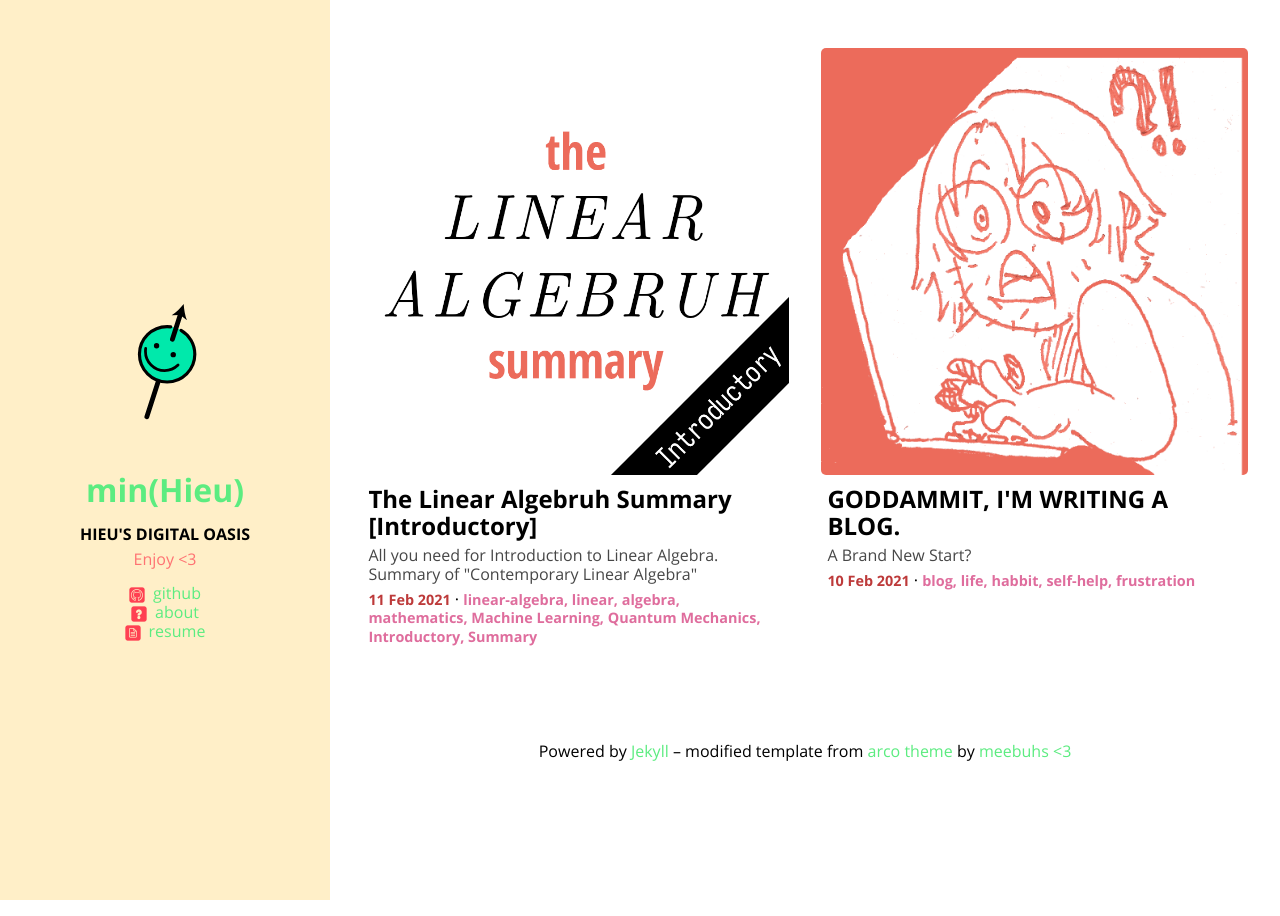
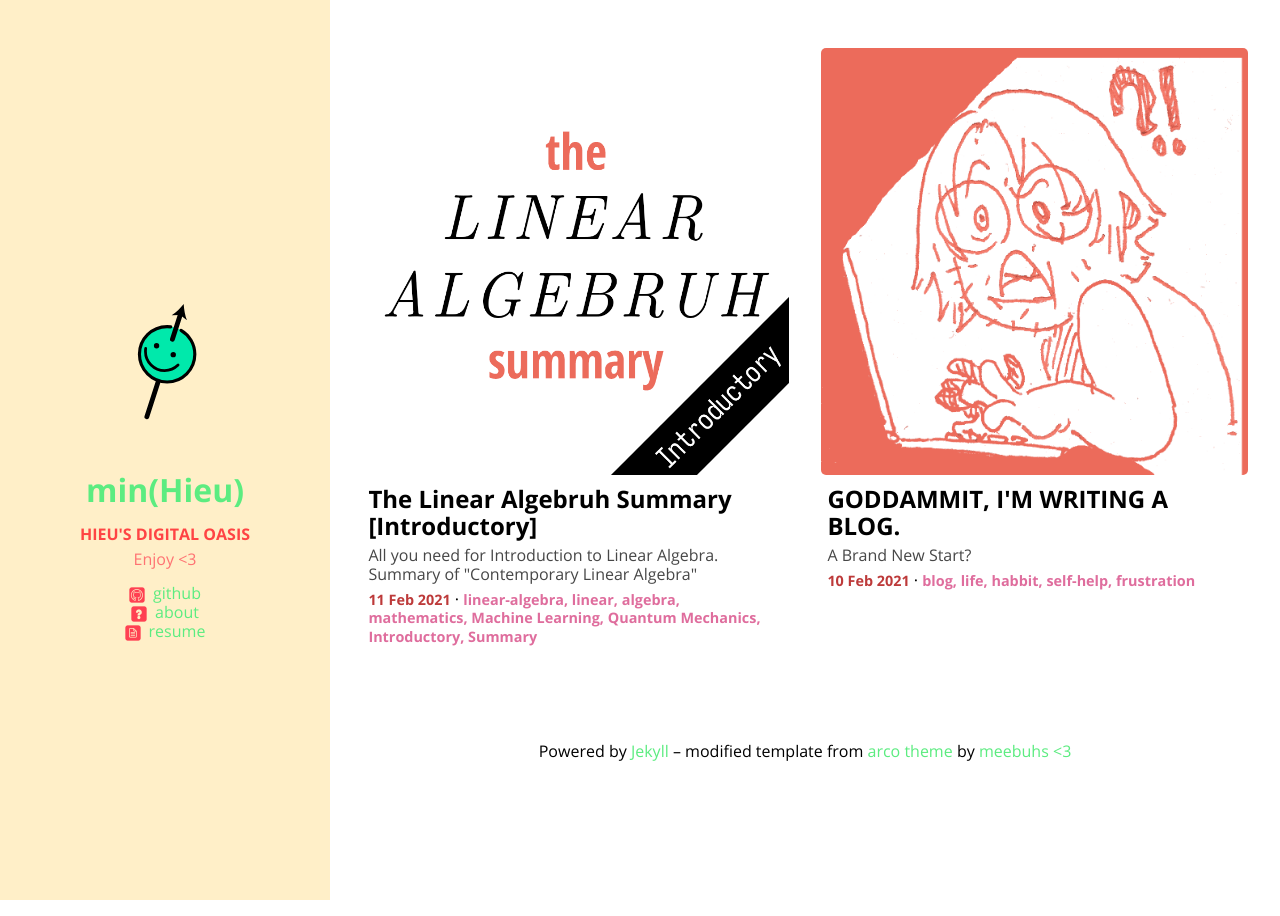
Before and after one commit to min-hieu/min-hieu.github.io, a Jekyll site: the page built from pages/projects.html, in a window 1280 px wide. Built offline with Jekyll 4.4.1, drawn with Linux system fonts in a browser that asks for light colours.

Commit message:
Update sidebar.scss

```diff
--- a/_sass/sidebar.scss
+++ b/_sass/sidebar.scss
@@ -10,7 +10,7 @@
     }
     h6 {
         text-transform: uppercase;
-        color: $text-colour-dark;
+        color: rgb(255, 68, 68);
     }
     a {
         text-decoration: none;
```
